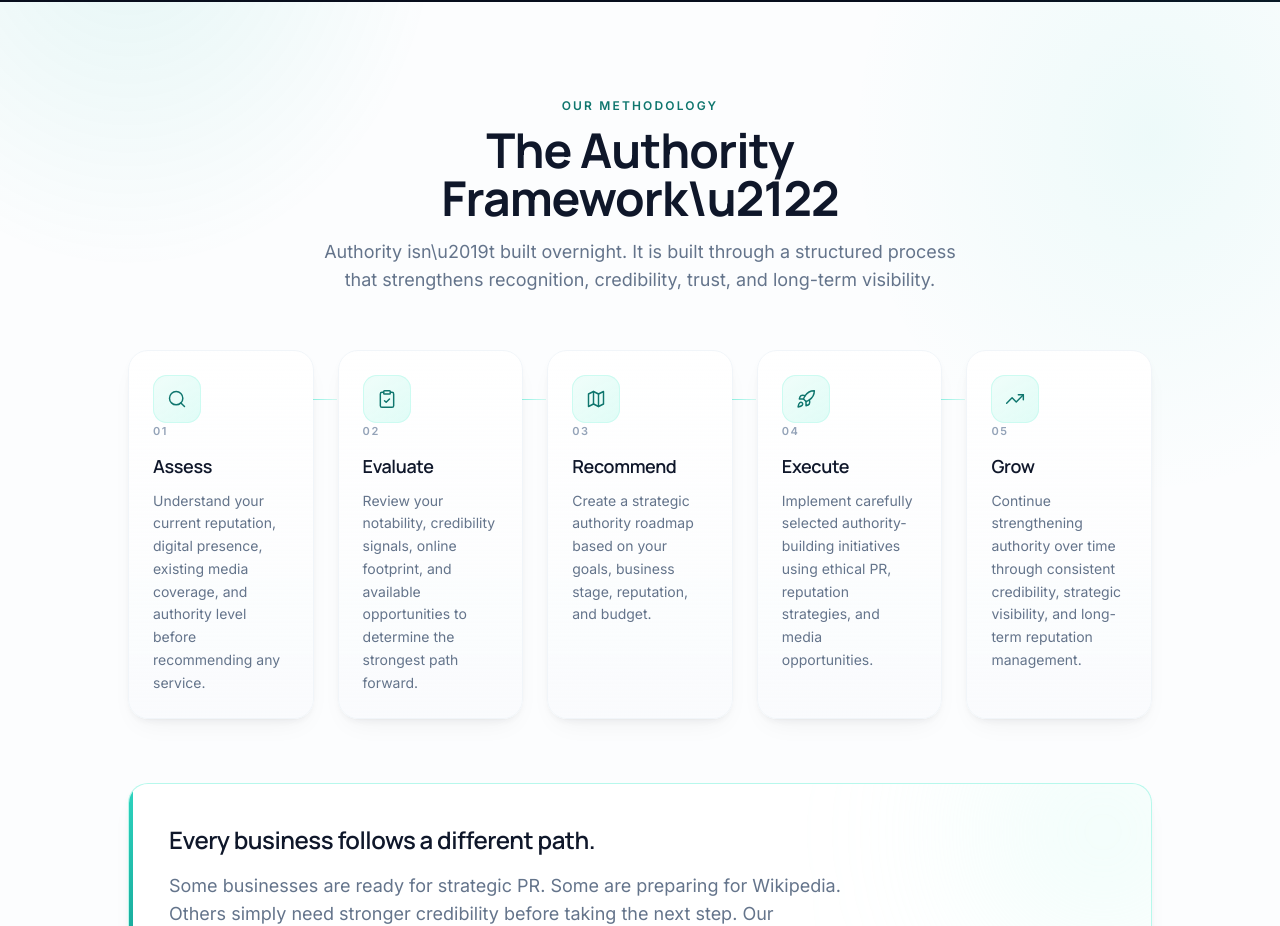
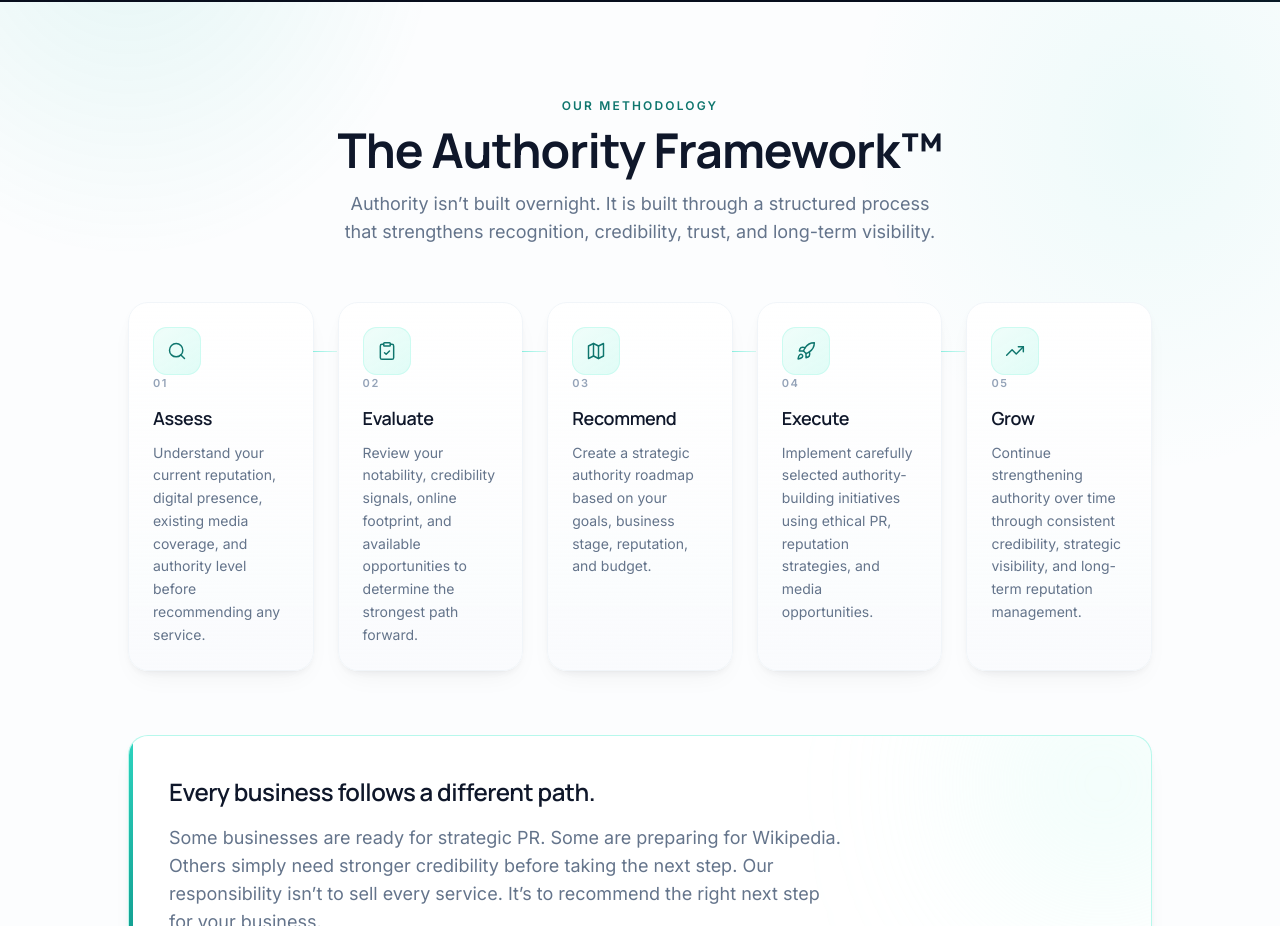
Before and after one commit to Asad-virustech/VD-global, a React (Vite) app: page / in a window 1280 px wide. Shown: the part 2920-3846 px from the top of the page. Built offline with nearby package versions, Linux system fonts and the light colour scheme.

Commit message:
Authority section fix

```diff
--- a/src/components/sections/AuthorityFrameworkSection.tsx
+++ b/src/components/sections/AuthorityFrameworkSection.tsx
@@ -48,7 +48,7 @@ const STEPS: Step[] = [
 
 const CALLOUT = {
   title: 'Every business follows a different path.',
-  body: 'Some businesses are ready for strategic PR. Some are preparing for Wikipedia. Others simply need stronger credibility before taking the next step. Our responsibility isn\u2019t to sell every service. It\u2019s to recommend the right next step for your business.',
+  body: 'Some businesses are ready for strategic PR. Some are preparing for Wikipedia. Others simply need stronger credibility before taking the next step. Our responsibility isn’t to sell every service. It’s to recommend the right next step for your business.',
 };
 
 const grid: Variants = {
@@ -99,8 +99,8 @@ export function AuthorityFrameworkSection() {
         <SectionHeading
           align="center"
           eyebrow="Our Methodology"
-          title="The Authority Framework\u2122"
-          description="Authority isn\u2019t built overnight. It is built through a structured process that strengthens recognition, credibility, trust, and long-term visibility."
+          title="The Authority Framework™"
+          description="Authority isn’t built overnight. It is built through a structured process that strengthens recognition, credibility, trust, and long-term visibility."
           className="mb-12 sm:mb-14"
         />
 
```
